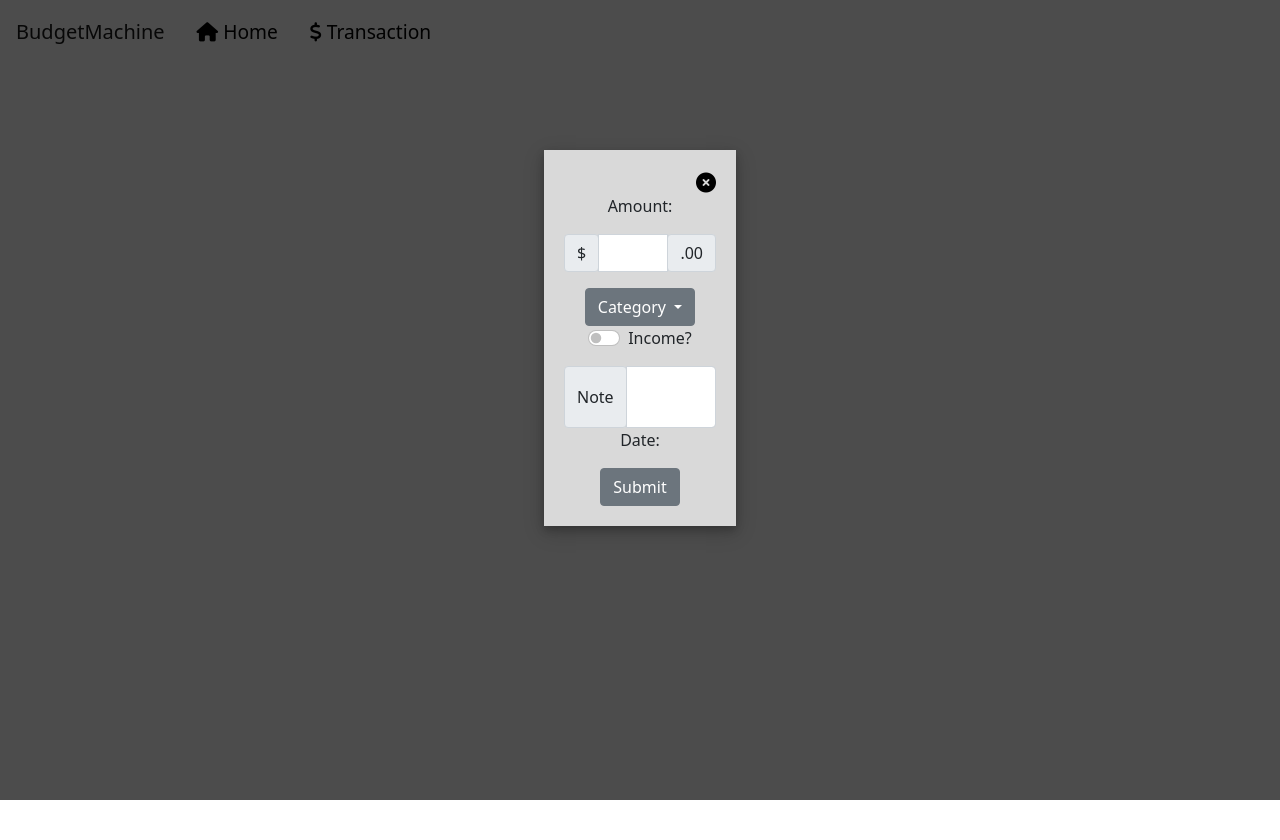
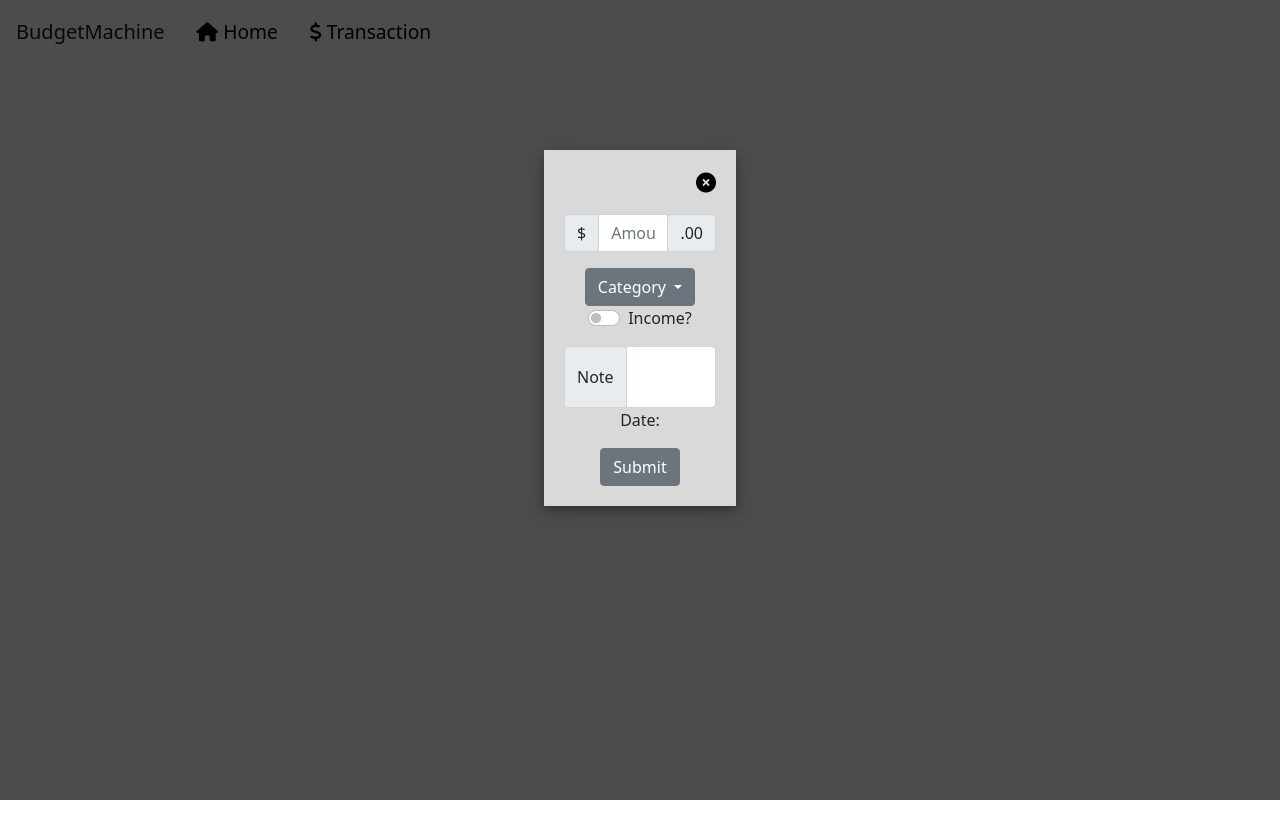
Before and after one commit to joeyagreco/BudgetMachine, a Flask app: page / in a window 1280 px wide. Shown: the top 840 px of the page. Run offline with Flask 2, Linux system fonts and the light colour scheme; some libraries are stand-ins or nearby versions.

Commit message:
cleanup on transaction popup

```diff
--- a/server/static/css/base.css
+++ b/server/static/css/base.css
@@ -99,6 +99,7 @@ button {
 }
 
 #transaction-submit-form {
+    margin-top: 20px;
     display: flex;
     flex-direction: column;
     align-items: center;
--- a/server/templates/base.html
+++ b/server/templates/base.html
@@ -67,12 +67,11 @@
             <form id="transaction-submit-form">
 
               <div id="amount-section">
-                <p>Amount:</p>
                 <div class="input-group mb-3">
                   <div class="input-group-prepend">
                     <span class="input-group-text">$</span>
                   </div>
-                  <input type="text" class="form-control" aria-label="Amount (to the nearest dollar)">
+                  <input type="text" class="form-control" id="amount-input" aria-label="Amount (to the nearest dollar)" placeholder="Amount">
                   <div class="input-group-append">
                     <span class="input-group-text">.00</span>
                   </div>
```
